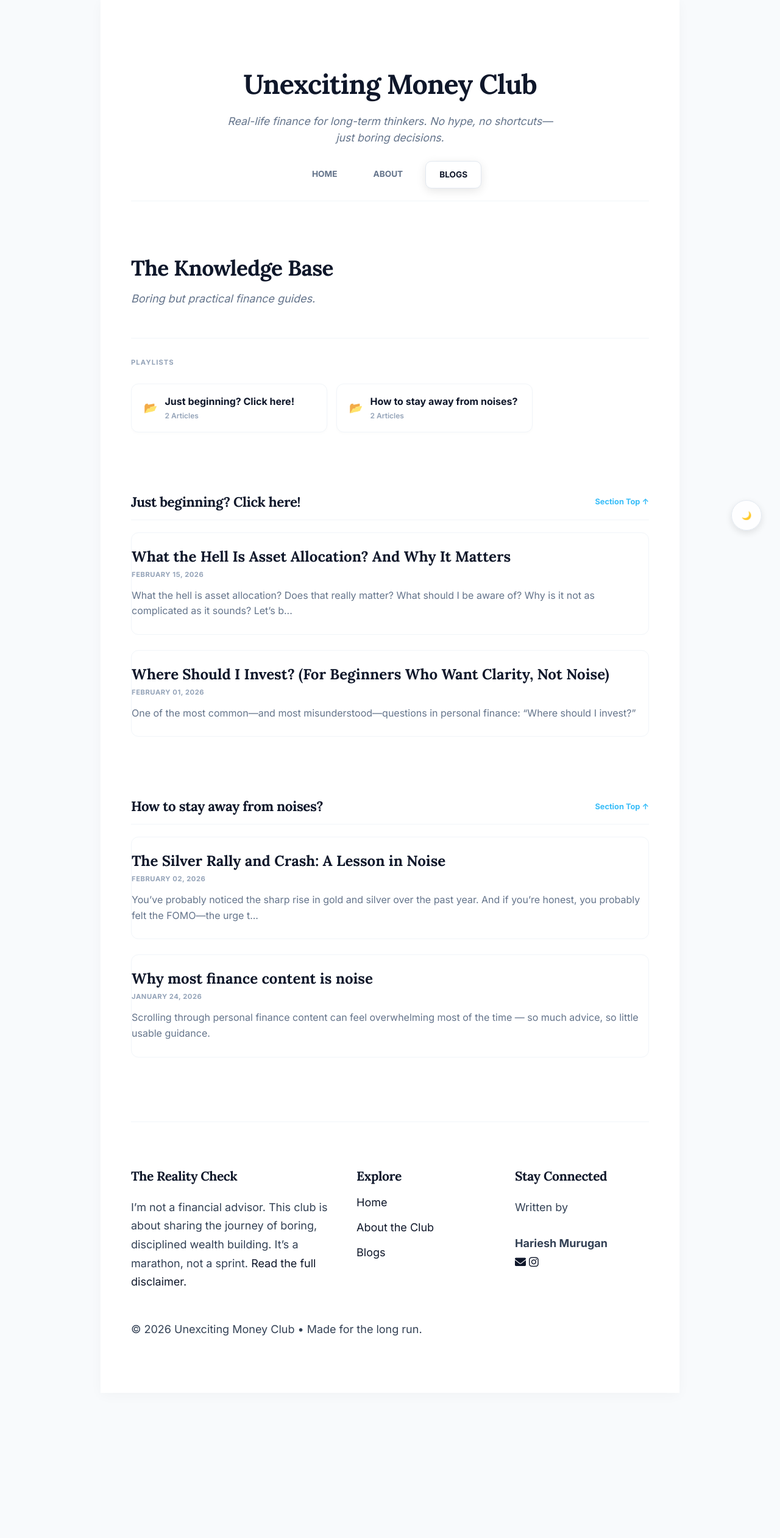
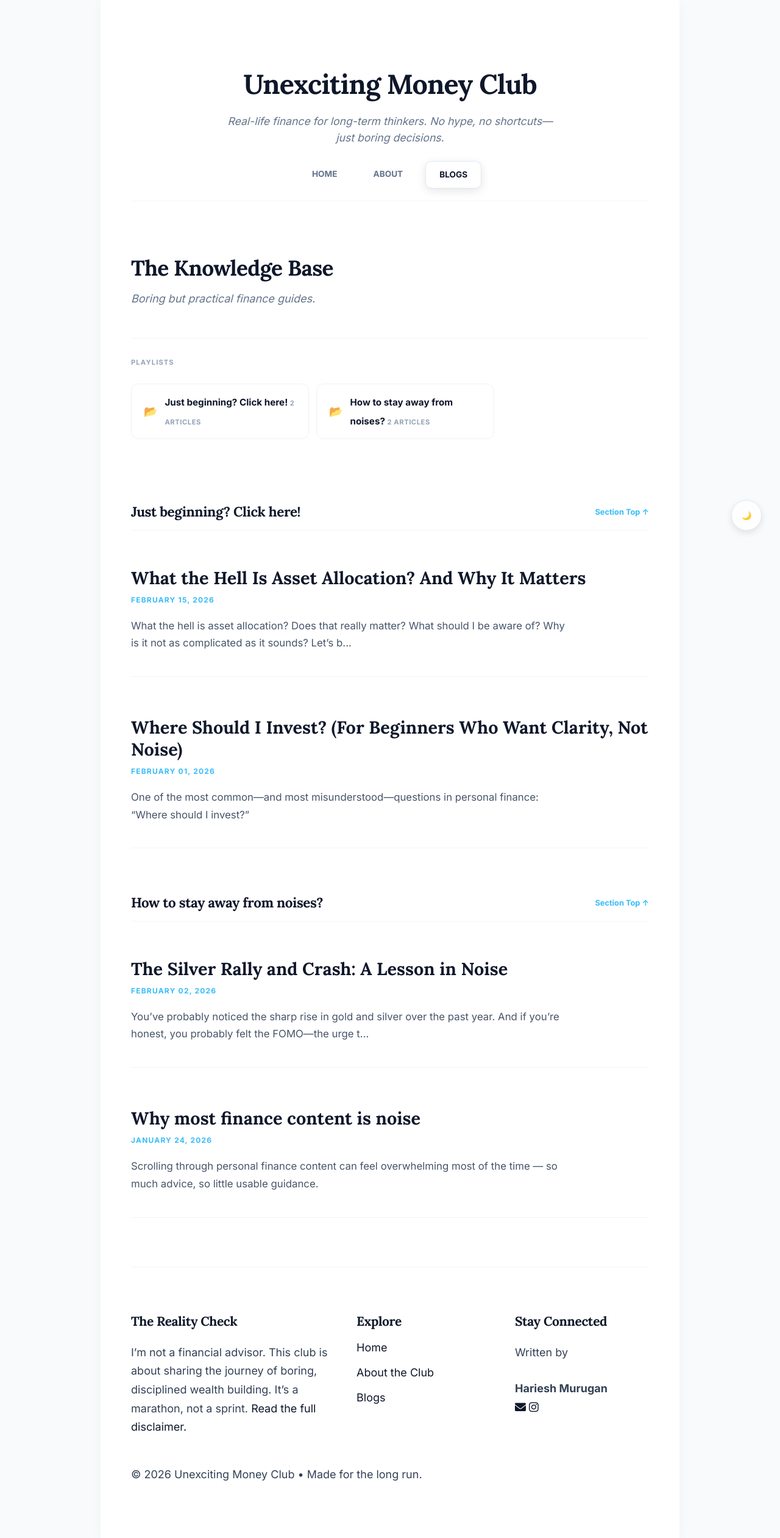
Before and after one commit to HarieshMK/HarieshMK.github.io, a Jekyll site: the page built from blogs.html, in a window 1280 px wide. Shown: the whole page at 61% size. Built offline with Jekyll 4.4.1, drawn with Linux system fonts in a browser that asks for light colours; before the commit the page ends 2284 px from its top, so only the background shows below that.

Commit message:
Update style.css

```diff
--- a/assets/css/style.css
+++ b/assets/css/style.css
@@ -249,129 +249,99 @@ a:not(.nav-list li a):not(.post-card-link):not(.back-link):not(.generic-link):ho
 /* ===== 9. HORIZONTAL FOLDERS (SWIPEABLE) ===== */
 .folder-grid {
   display: flex !important;
-  flex-direction: row !important; /* Side by side */
-  overflow-x: auto !important;    /* Allows swiping */
-  gap: 15px !important;
-  padding: 10px 0 25px 0 !important;
-
-  /* Hide scrollbar logic */
-  scrollbar-width: none; /* Firefox */
-  -ms-overflow-style: none; /* IE/Edge */
-  -webkit-overflow-scrolling: touch; /* Smooth swipe on iPhone */
+  flex-direction: row !important;
+  overflow-x: auto !important;
+  gap: 12px !important;
+  padding: 10px 0 30px 0 !important;
+  scrollbar-width: none;
+  -webkit-overflow-scrolling: touch;
 }
-
-.folder-grid::-webkit-scrollbar {
-  display: none; /* Chrome, Safari, Opera */
-}
+.folder-grid::-webkit-scrollbar { display: none; }
 
 .folder-card {
-  flex: 0 0 280px; /* Fixed width so they don't squish */
+  flex: 0 0 250px;
   background: #ffffff;
-  border: 1px solid #f1f5f9 !important;
+  border: 1px solid #eef2f6 !important;
   border-radius: 12px;
-  padding: 15px 20px;
+  padding: 14px 20px;
   display: flex;
   align-items: center;
   gap: 12px;
   text-decoration: none !important;
-  transition: all 0.3s ease;
-  box-shadow: 0 2px 5px rgba(0,0,0,0.02);
+  transition: all 0.2s ease-in-out;
 }
 
 .folder-card:hover {
   border-color: #38bdf8 !important;
-  transform: translateY(-3px);
-}
-
-.folder-info {
-  display: flex;
-  flex-direction: column;
+  background: #fcfdfe;
 }
 
 .folder-name {
   font-weight: 700;
   color: #0f172a;
-  font-size: 1rem;
+  font-size: 0.95rem;
 }
 
 .folder-count {
-  font-size: 0.75rem;
-  color: #94a3b8;
-  font-weight: 600;
-}
-
-/* ===== 10. VERTICAL BLOG LIST (PREMIUM EDITORIAL) ===== */
-.playlist-group {
-  display: flex;
-  flex-direction: column; /* Stacked one by one */
-  gap: 0px; /* Controlled by card padding */
-}
-
-.post-card-link {
-  text-decoration: none !important;
-  display: block;
-}
-
-.post-card {
-  background: transparent;
-  border-bottom: 1px solid #f1f5f9 !important;
-  padding: 25px 0; /* Vertical spacing between articles */
-  transition: all 0.3s ease;
-}
-
-.post-card:hover {
-  opacity: 0.7;
-}
-
-.post-title {
-  font-size: 1.5rem;
-  font-family: 'Lora', serif;
-  color: #0f172a;
-  display: block; /* Title gets its own line */
-  margin-bottom: 5px;
-  line-height: 1.2;
-}
-
-.post-date {
   font-size: 0.7rem;
   color: #94a3b8;
   font-weight: 700;
   text-transform: uppercase;
   letter-spacing: 0.05em;
+}
+
+/* ===== 10. EDITORIAL BLOG LIST (THE PREMIUM UPDATE) ===== */
+.post-card {
+  background: transparent !important; /* Removes the box background */
+  border-bottom: 1px solid #f1f5f9 !important; /* Clean divider line */
+  border-top: none !important;
+  border-left: none !important;
+  border-right: none !important;
+  border-radius: 0 !important;
+  padding: 40px 0 !important; /* Deep spacing for a premium feel */
+  display: flex;
+  flex-direction: column;
+  transition: opacity 0.3s ease;
+  box-shadow: none !important; /* Removes the box shadows */
+}
+
+.post-card:hover {
+  opacity: 0.75;
+}
+
+.post-title {
+  font-size: 1.8rem; /* Bold Hero Title */
+  font-family: 'Lora', serif;
+  color: #0f172a;
+  line-height: 1.25;
+  margin-bottom: 8px !important;
   display: block;
-  margin-bottom: 12px;
+}
+
+.post-date {
+  font-size: 0.75rem;
+  color: #38bdf8; /* Brand blue for the accent */
+  font-weight: 800;
+  text-transform: uppercase;
+  letter-spacing: 0.1em;
+  margin-bottom: 18px;
+  display: block;
 }
 
 .post-card p {
-  font-size: 1rem !important;
-  color: #64748b !important;
-  line-height: 1.6 !important;
+  font-size: 1.05rem !important;
+  color: #475569 !important;
+  line-height: 1.7 !important;
+  max-width: 720px; /* Comfortable reading width */
   margin: 0 !important;
 }
 
-/* Dark Mode Fixes */
+/* Dark Mode Polish */
 .dark-theme .folder-card {
   background: #1e293b !important;
   border-color: rgba(255, 255, 255, 0.05) !important;
 }
-.dark-theme .folder-name, .dark-theme .post-title {
-  color: #ffffff !important;
-}
-.dark-theme .post-card {
-  border-bottom-color: rgba(255, 255, 255, 0.1) !important;
-}
-
-.post-excerpt {
-  grid-column: 1 / span 2; /* Spans across the card */
-  font-size: 0.95rem;
-  color: #64748b;
-  line-height: 1.6;
-}
-
-/* Dark Mode Polish */
-.dark-theme .folder-card, .dark-theme .post-card {
-  background: #1e293b !important;
-  border-color: rgba(255, 255, 255, 0.05) !important;
-}
+.dark-theme .folder-name { color: #f1f5f9 !important; }
 .dark-theme .post-title { color: #ffffff !important; }
-.dark-theme .post-card:hover { background: #243147 !important; }
+.dark-theme .post-card { border-bottom-color: rgba(255, 255, 255, 0.1) !important; }
+.dark-theme .post-card p { color: #94a3b8 !important; }
```
